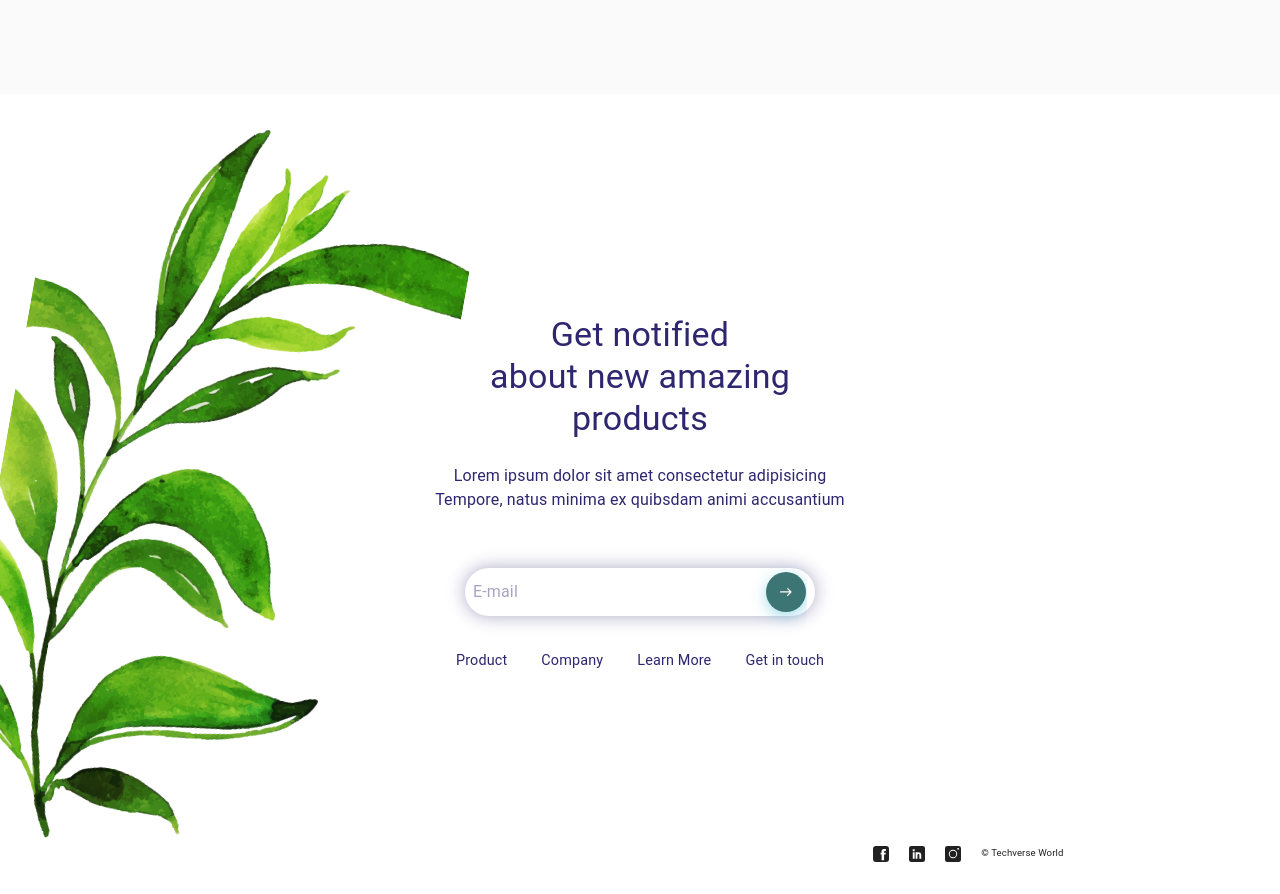
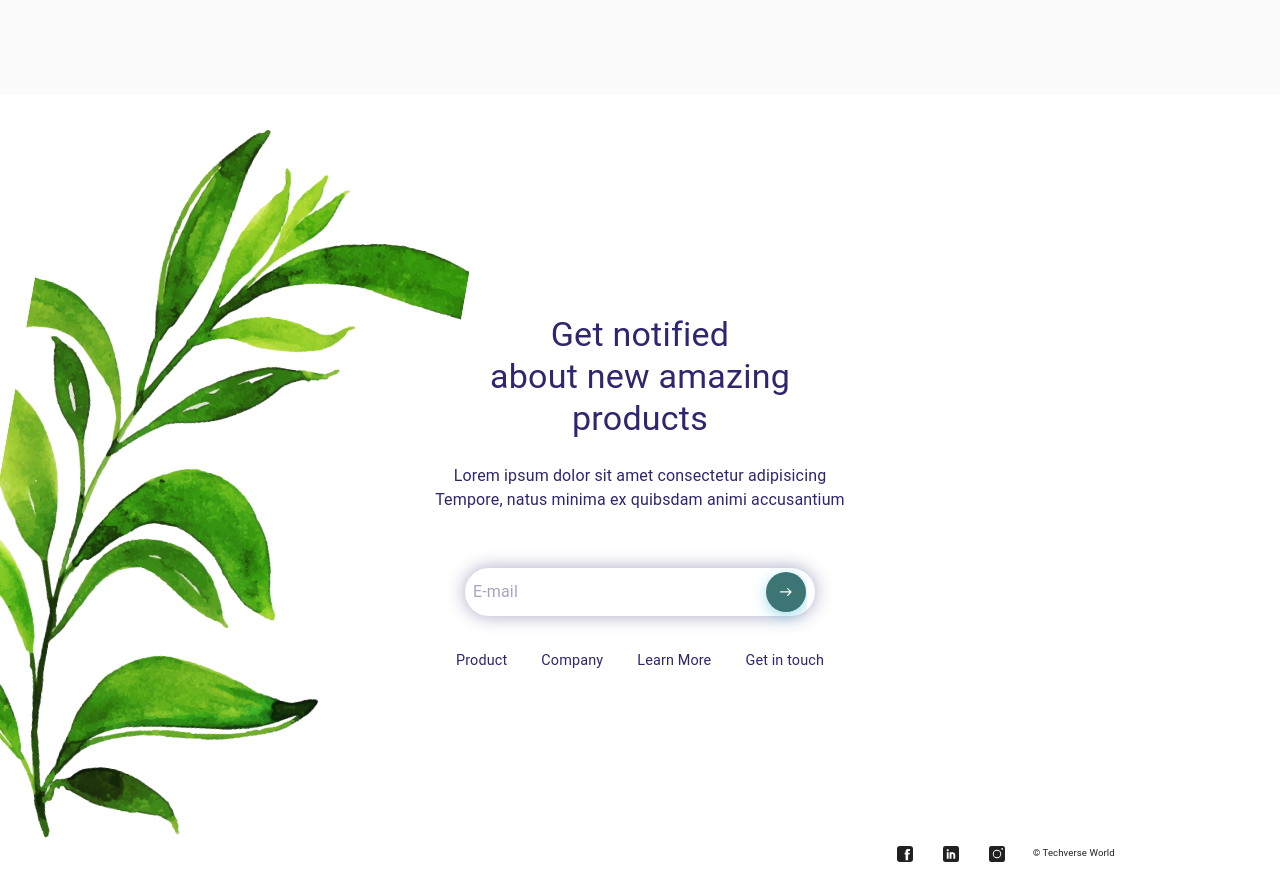
Before and after one commit to Dev041/Assignment, a React (Vite) app in the folder Assignment-react/: page / in a window 1280 px wide. Shown: the part 2280-3174 px from the top of the page. Built offline with nearby package versions, Linux system fonts and the light colour scheme.

Commit message:
getintouch changes

```diff
--- a/Assignment-react/src/pages/GetInTouch.jsx
+++ b/Assignment-react/src/pages/GetInTouch.jsx
@@ -130,7 +130,7 @@ const GetInTouch = () => {
 
 
         {/* Third Vertical Grid */}
-        <Grid item xs={2}>
+        <Grid item xs={4}>
         <Box
           sx={{
             display: 'flex',
@@ -144,13 +144,13 @@ const GetInTouch = () => {
           }}
         >
 
-          <img src={social1} style={{ marginLeft: '20px' }} alt="social-1"/>
-          <img src={social2} style={{ marginLeft: '20px' }} alt="social-2"/>
-          <img src={social3} style={{ marginLeft: '20px' }} alt="social-3"/>
-          <Typography fontSize="0.6rem" sx={{ ml:2.5, mr: 2 }}>© Techverse World</Typography>
+          <img src={social1} style={{ marginLeft: '30px' }} alt="social-1"/>
+          <img src={social2} style={{ marginLeft: '30px' }} alt="social-2"/>
+          <img src={social3} style={{ marginLeft: '30px' }} alt="social-3"/>
+          <Typography fontSize="0.6rem" sx={{ ml: 3.5, mr: 2 }}>© Techverse World</Typography>
         </Box>
         </Grid>
-        <Grid item xs={2}></Grid>
+        {/* <Grid item xs={2}></Grid> */}
       </Grid>
     </Box>
   );
```
